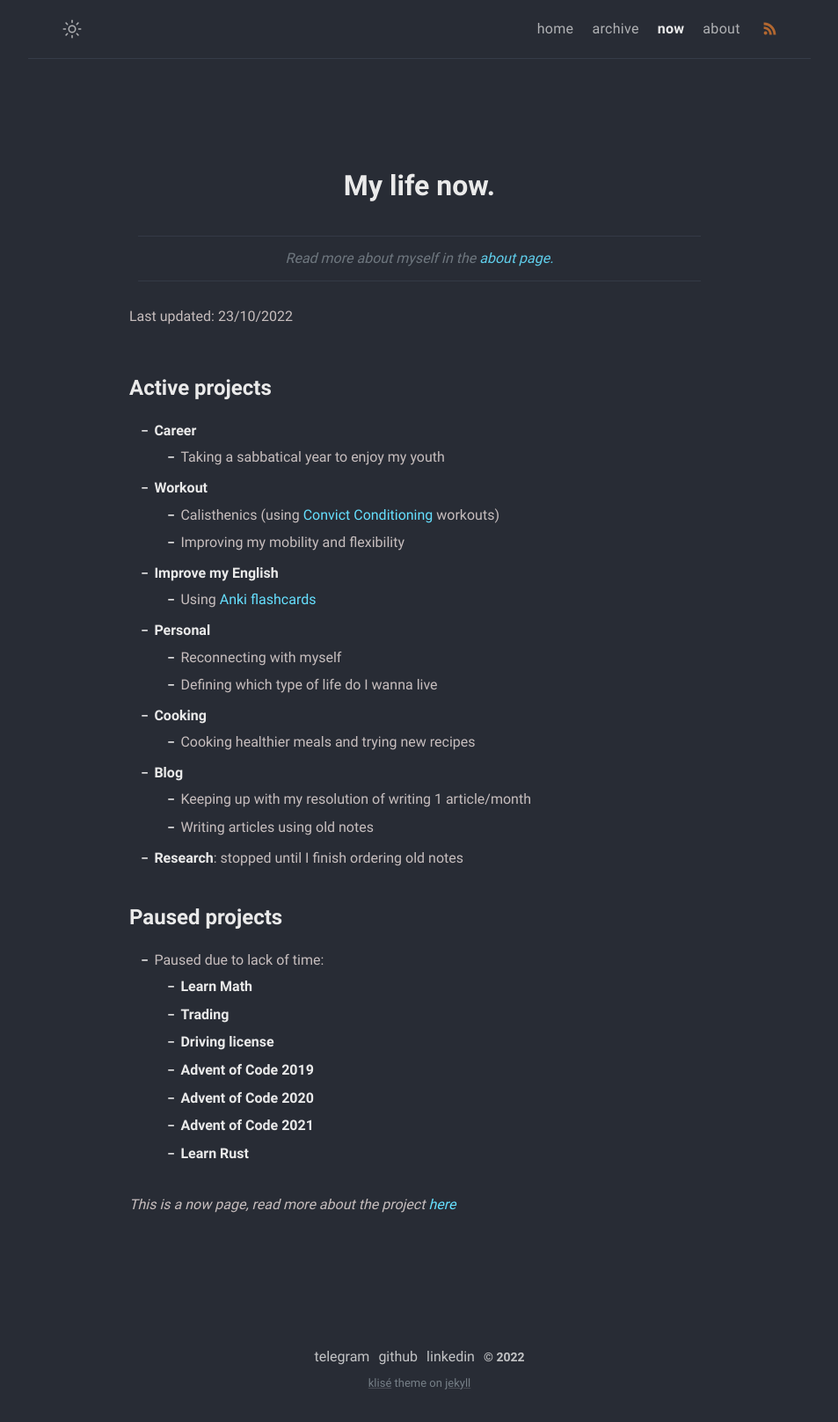
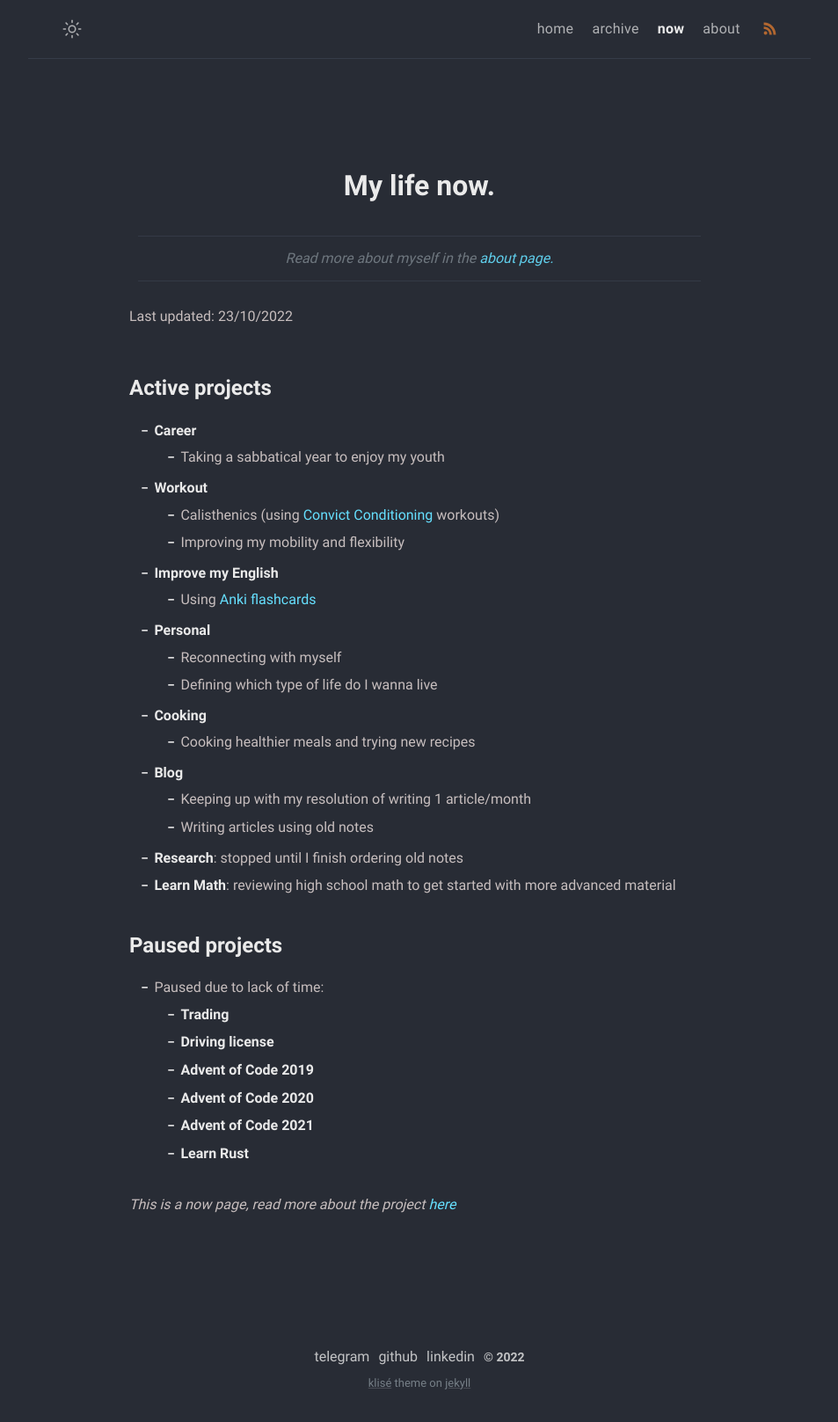
Before and after one commit to MonkeyAndres/MonkeyAndres.github.io, a Jekyll site: the page built from now.md, in a window 1280 px wide. Shown: the whole page at 88% size, without its empty margins (163-1116 px from the left). Built offline with Jekyll 4.4.1, drawn with Linux system fonts in a browser that asks for light colours.

Commit message:
📝 Update now page

```diff
--- a/now.md
+++ b/now.md
@@ -28,11 +28,11 @@ Last updated: 23/10/2022
   - Keeping up with my resolution of writing 1 article/month
   - Writing articles using old notes
 - **Research**: stopped until I finish ordering old notes
+- **Learn Math**: reviewing high school math to get started with more advanced material
 
 # Paused projects
 
 - Paused due to lack of time:
-  - **Learn Math**
   - **Trading**
   - **Driving license**
   - **Advent of Code 2019**
```
